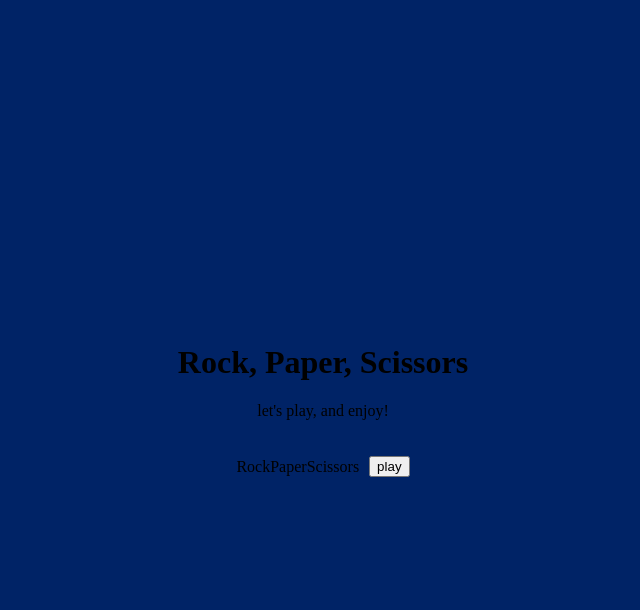
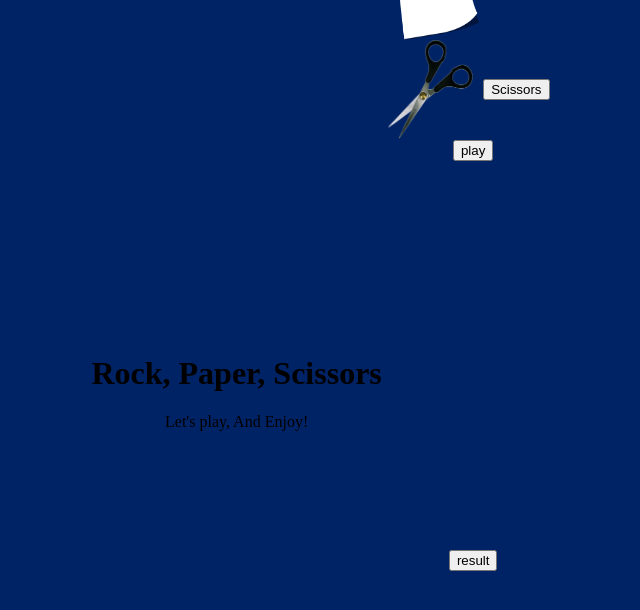
Before and after one commit to jjmaila/Rock-Paper-Scissors, a plain HTML site: page projects 1 to 4/index.html in a window 1280 px wide. Shown: the whole page, without its empty margins (317-957 px from the left). Drawn offline with Linux system fonts and the light colour scheme; files that its build step writes are made by us from their sources.

Commit message:
fix html

```diff
--- a/projects 1 to 4/index.html
+++ b/projects 1 to 4/index.html
@@ -2,22 +2,60 @@
 <html lang="en">
 <head>
     <meta charset="UTF-8">
+    <link rel="stylesheet" href="assets/css/style.css">
     <meta name="viewport" content="width=device-width, initial-scale=1.0">
-  <title>Rock, Paper, Scissors</title>
-  <link rel="stylesheet" href="style.css">
+    <title>Rock, Papper, Scissors<Game</title>
+    <style>
+        img{
+            width: 50%;
+        }
+        div{
+            display: flex;
+            justify-content: center;
+            align-items: center;
+            height: 100vh;
+        }
+    </style>
 </head>
 <body>
-  <div class="container">
     <header>
     <h1>Rock, Paper, Scissors</h1>
-      <p>let's play, and enjoy!</p>
+    <p>Let's play, And Enjoy!</p>
   </header>
-    <div class="game-elements">
-      <div class="option">Rock</div>
-      <div class="option">Paper</div>
-      <div class="option">Scissors</div>
-      <button>play</button>
+
+  <main>
+    <div id="gamediv">
+    <h1 class="gametext" id="computerText"></h1>
+    <div class="container">
+        <div class="button-container">
+            <img class="image1" src="assets/image/rock.png" alt="Rock" width="100" height="100">
+            <button id="rock-button">Rock</button>
+
         </div>
+
+        <div class="button-container">
+            <img class="image2" src="assets/image/paper.png" alt="Paper" width="100" height="100">
+            <button id="paper-button">Paper</button>
+
         </div>
+
+        <div class="button-container">
+            <img class="image3" src="assets/image/scissors.png " alt="scissors" width="100" height="100">
+            <button id="scissors-button">Scissors</button>
+
+        </div>
+
+    <div class="play">
+        <button id="play-button">play</button>
+    </div>
+
+    <div class="result">
+        <div id="resultstring"></div>
+        <button id="result-button">result</button>
+    </div>
+    </main>
+
+    <footer></footer>
+    <script src="assets/js/index.js"></script>
   </body>
  </html>
```
Lines whose indentation alone changed are shown as unchanged.
